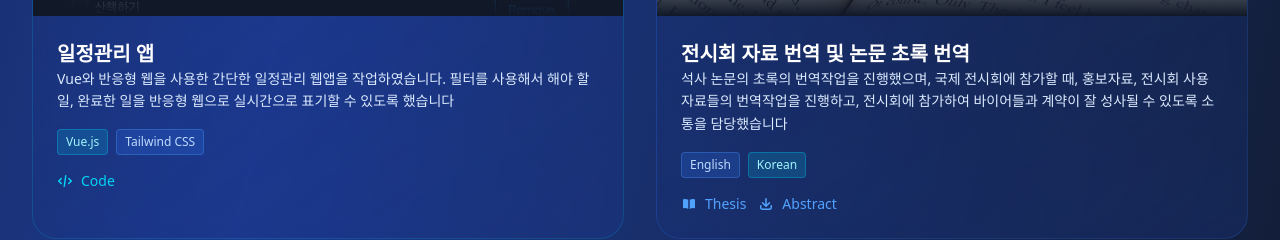
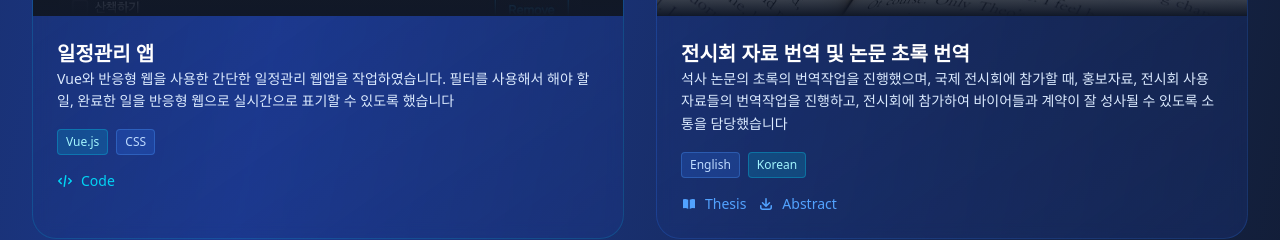
Before and after one commit to hogfather00/pofo, a Vue app: page / in a window 1280 px wide. Shown: the part 4920-5160 px from the top of the page. Built offline with nearby package versions, Linux system fonts and the light colour scheme.

Commit message:
added repo link for task-apps

```diff
--- a/src/components/Projects.vue
+++ b/src/components/Projects.vue
@@ -97,13 +97,13 @@ const projects = ref([
                 class: 'bg-cyan-500/20 border-cyan-400/30 text-cyan-200'
             },
             {
-                name: "Tailwind CSS",
+                name: "CSS",
                 class: 'bg-blue-500/20 border-blue-400/30 text-blue-200'
             },
         ],
         links: [
             {
-                name: "Code", url: "#", icon: CodeBracketIcon, type: "external",
+                name: "Code", url: "https://github.com/hogfather00/tasks-app", icon: CodeBracketIcon, type: "external",
                 class: 'text-cyan-400 hover:text-cyan-300'
             },
 
```
